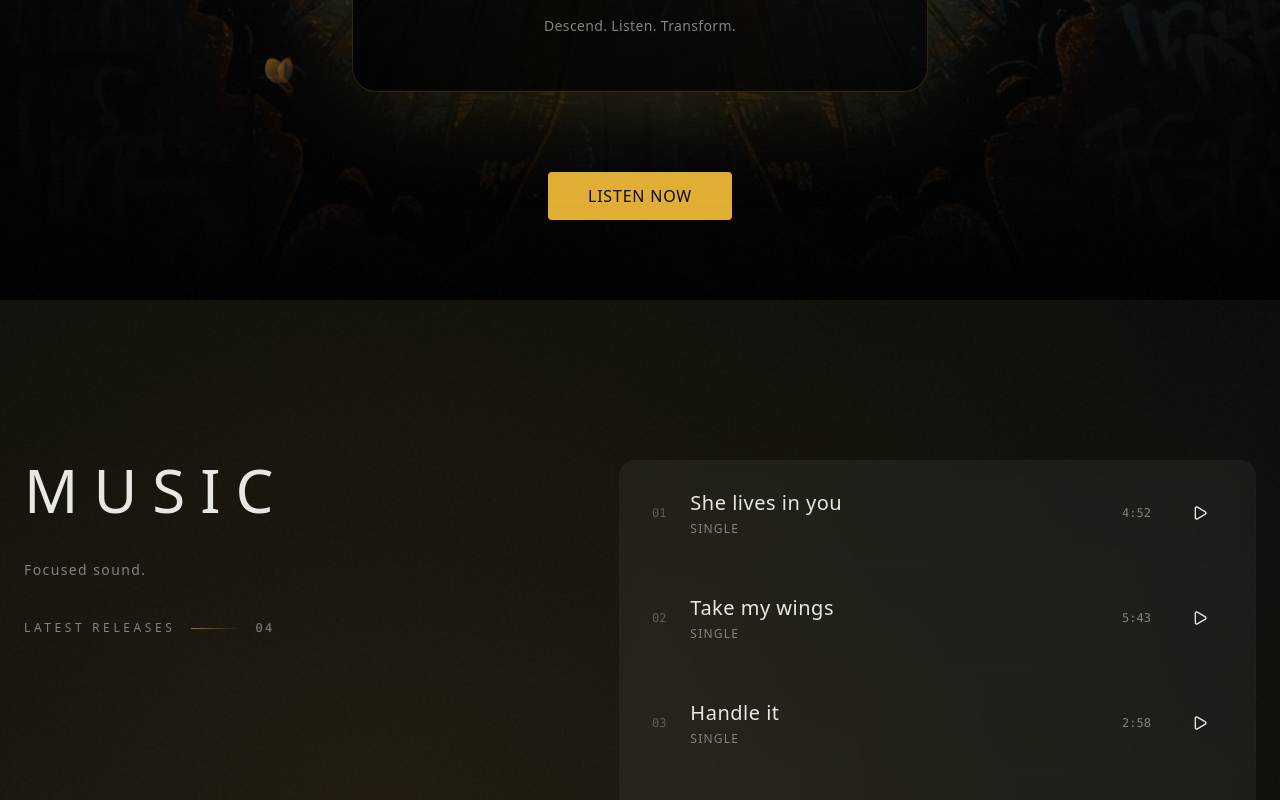
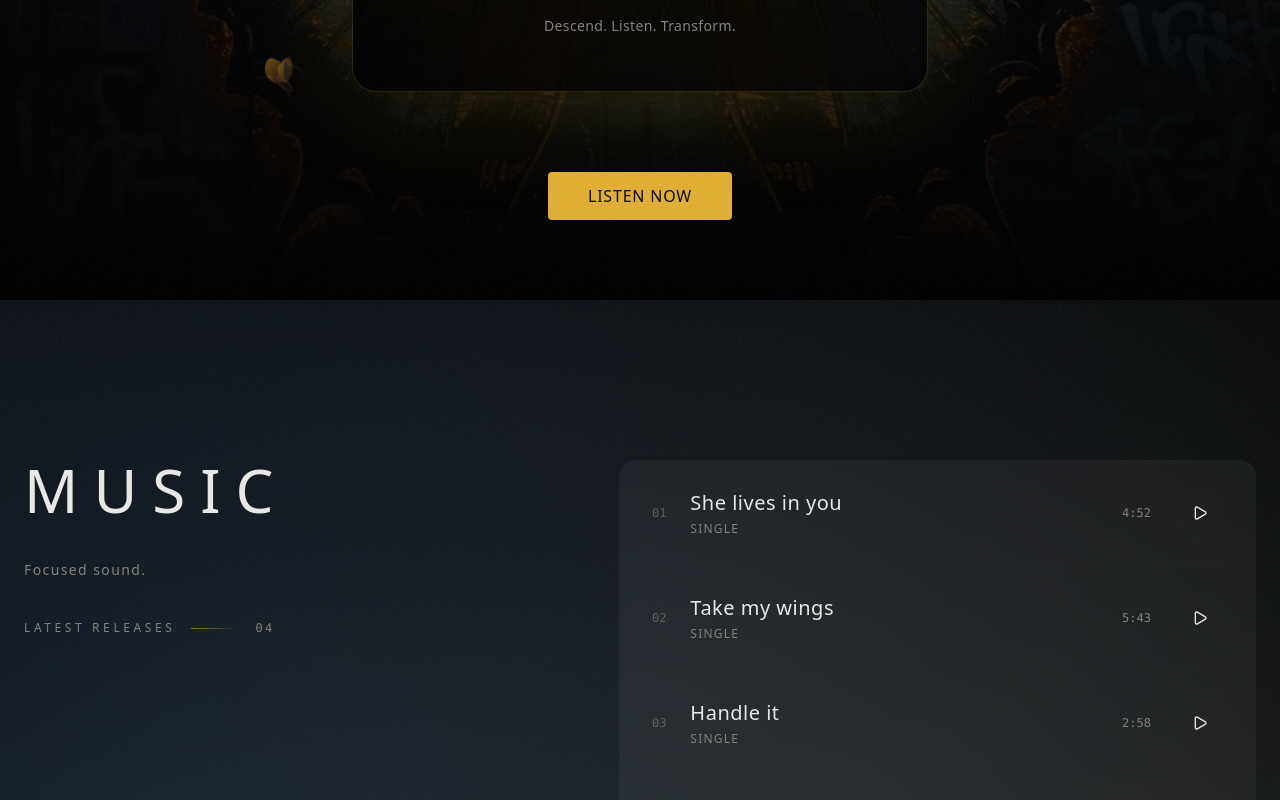
Before and after one commit to Juliasmitjes/XardonyX, a React (Vite) app: page / in a window 1280 px wide. Shown: the part 652-1452 px from the top of the page. Built offline with nearby package versions, Linux system fonts and the light colour scheme.

Commit message:
background

```diff
--- a/src/pages/Index.tsx
+++ b/src/pages/Index.tsx
@@ -11,11 +11,12 @@ const Index = () => {
       <Navbar />
       <HeroSection />
       <div className="relative isolate overflow-hidden">
-        <div className="absolute inset-0 bg-gradient-to-b from-background via-background/95 to-[#c9a24d]/10" />
-        <div className="absolute inset-0 bg-[radial-gradient(circle_at_30%_20%,hsl(var(--primary)/0.18),transparent_55%)] opacity-70" />
-        <div className="absolute inset-0 bg-[radial-gradient(circle_at_70%_80%,rgba(201,162,77,0.25),transparent_60%)]" />
-        <div className="absolute inset-0 bg-[linear-gradient(to_bottom,rgba(0,0,0,0.25)_0%,transparent_40%,rgba(0,0,0,0.35)_100%)]" />
-        <div className="absolute inset-0 bg-noise opacity-25" />
+        <div className="absolute inset-0 bg-gradient-to-b from-background via-[#0b0f17]/90 to-[#c9a24d]/12" />
+        <div className="absolute inset-0 bg-[radial-gradient(circle_at_20%_25%,rgba(80,140,210,0.22),transparent_60%)]" />
+        <div className="absolute inset-0 bg-[radial-gradient(circle_at_70%_35%,hsl(var(--primary)/0.16),transparent_55%)] opacity-60" />
+        <div className="absolute inset-0 bg-[radial-gradient(circle_at_75%_80%,rgba(201,162,77,0.22),transparent_60%)]" />
+        <div className="absolute inset-0 bg-[linear-gradient(to_bottom,rgba(0,0,0,0.2)_0%,transparent_35%,rgba(0,0,0,0.4)_100%)]" />
+        <div className="absolute inset-0 bg-noise opacity-20" />
 
         <div className="relative">
           <MusicSection />
```
